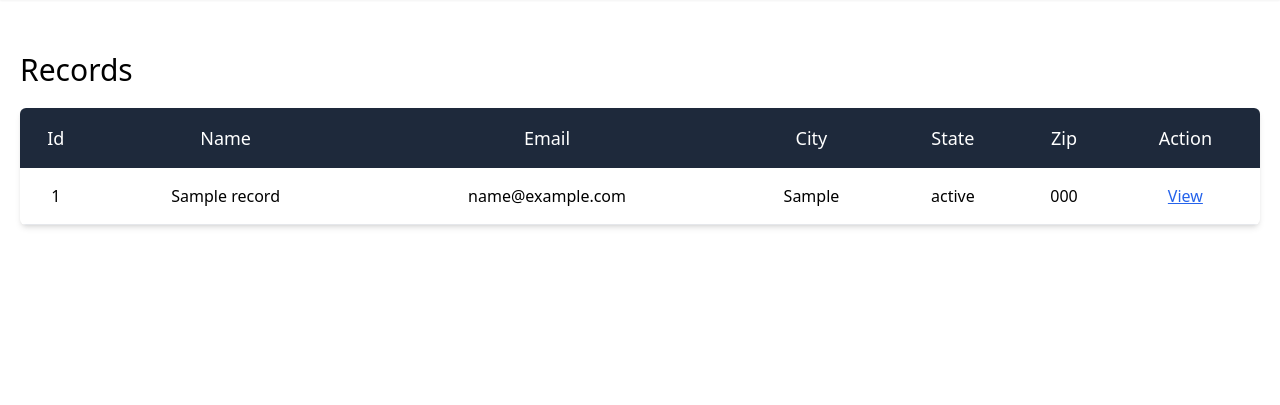
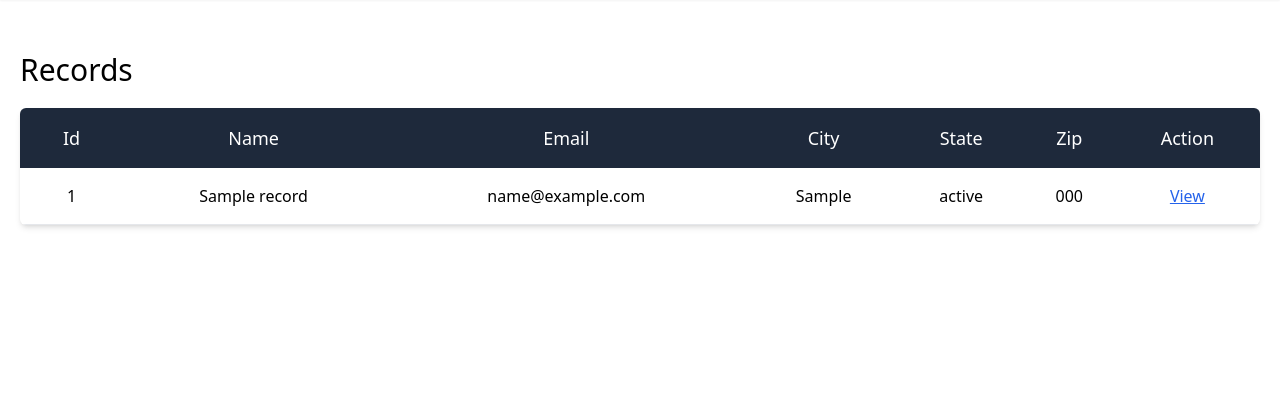
Before and after one commit to sam4web/DjangoCRM, a Django app: page / in a window 1280 px wide. Shown: the part 76-481 px from the top of the page. Run offline with Django 4.2, Linux system fonts and the light colour scheme; a user stored in the database is signed in; tables that the repository leaves empty hold one stand-in row (values such as "Sample post"); some libraries are stand-ins or nearby versions.

Commit message:
records list table styles updated

```diff
--- a/core/templates/core/index.html
+++ b/core/templates/core/index.html
@@ -7,28 +7,27 @@
     <h3 class="text-3xl font-medium mb-5">Records</h3>
     <table class="w-full shadow-md rounded-md overflow-hidden">
         <thead>
-            <tr class="text-lg font-medium text-white bg-slate-800">
-                <td class="text-center py-4 px-2">Id</td>
-                <td class="text-center py-4 px-2">Name</td>
-                <td class="text-center py-4 px-2">Email</td>
-                <td class="text-center py-4 px-2">City</td>
-                <td class="text-center py-4 px-2">State</td>
-                <td class="text-center py-4 px-2">Zip</td>
-                <td class="text-center py-4 px-2">Action</td>
+            <tr class="text-lg font-medium text-white bg-slate-800 text-center">
+                <td class="p-4">Id</td>
+                <td class="py-4 px-2">Name</td>
+                <td class="py-4 px-2">Email</td>
+                <td class="py-4 px-2">City</td>
+                <td class="py-4 px-2">State</td>
+                <td class="py-4 px-2">Zip</td>
+                <td class="py-4 px-2">Action</td>
             </tr>
         </thead>
 
         <tbody class="px-4">
-
             {% for record in records %}
-            <tr class="border-b">
-                <td class="text-center py-4 px-2"> {{record.id}} </td>
-                <td class="text-center py-4 px-2"> {{record.name}} </td>
-                <td class="text-center py-4 px-2"> {{record.email}} </td>
-                <td class="text-center py-4 px-2"> {{record.city}} </td>
-                <td class="text-center py-4 px-2"> {{record.state}} </td>
-                <td class="text-center py-4 px-2"> {{record.zip_code}} </td>
-                <td class="text-center py-4 px-2">
+            <tr class="border-b text-center">
+                <td class="p-4"> {{record.id}} </td>
+                <td class="py-4 px-2"> {{record.name}} </td>
+                <td class="py-4 px-2"> {{record.email}} </td>
+                <td class="py-4 px-2"> {{record.city}} </td>
+                <td class="py-4 px-2"> {{record.state}} </td>
+                <td class="py-4 px-2"> {{record.zip_code}} </td>
+                <td class="py-4 px-2">
                     <a href="{% url 'core:record-detail' record.id %}" class="text-blue-600 underline">View</a>
                 </td>
             </tr>
```
